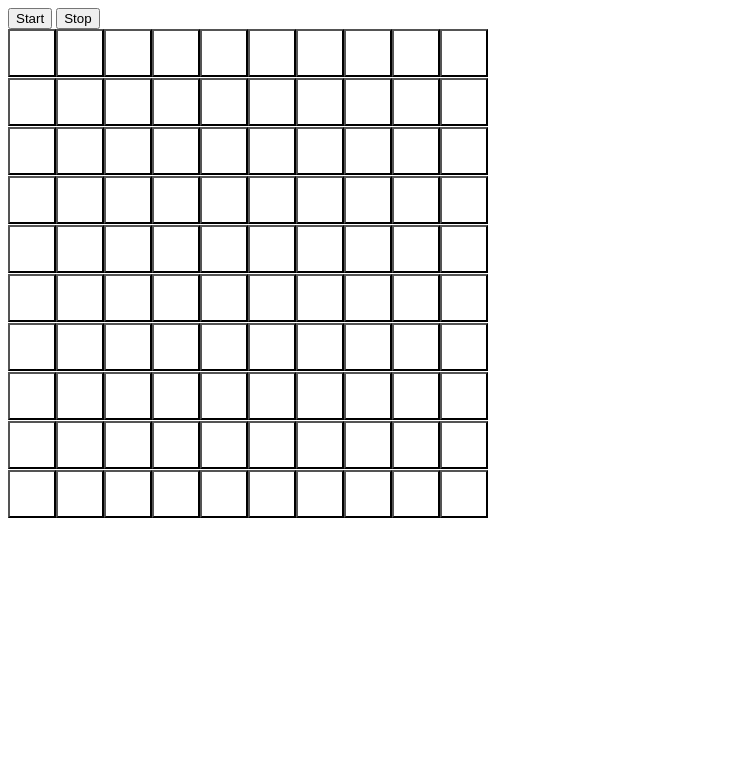
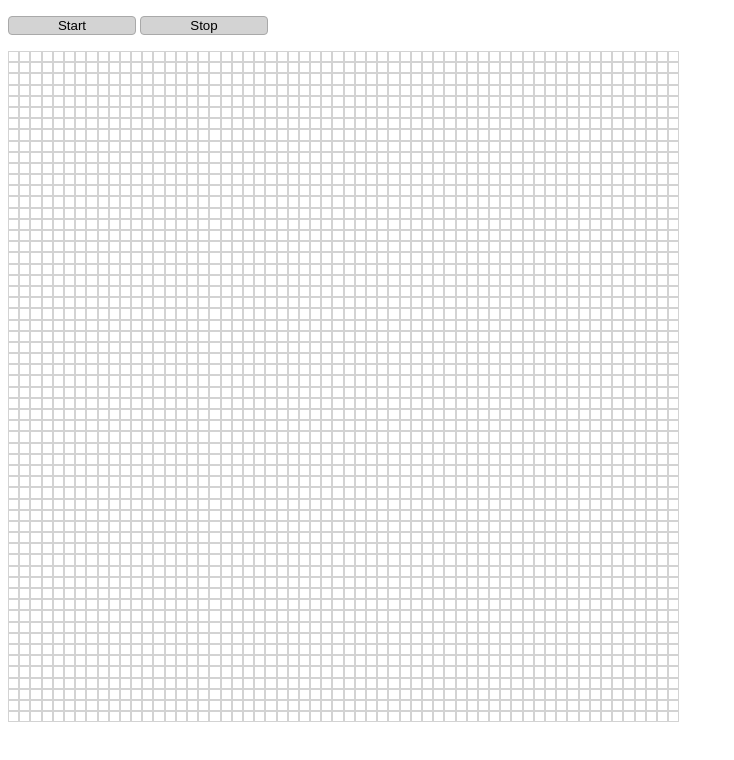
Before and after one commit to kamilpitula/game-of-life-vannilla, a website built with Vite: page game-of-life-vannilla/index.html in a window 1280 px wide. Shown: the whole page, without its empty margins (0-734 px from the left). Built offline with nearby package versions, Linux system fonts and the light colour scheme.

Commit message:
improve styles

```diff
--- a/game-of-life-vannilla/cell.js
+++ b/game-of-life-vannilla/cell.js
@@ -14,9 +14,6 @@ Cell.prototype.changeState = function () {
 };
 
 Cell.prototype.getNewState = function (aliveNeighboursCount) {
-  console.log(
-    `Updating state of cells ${this.positionX}, ${this.positionY}, n: ${aliveNeighboursCount}`
-  );
   let newState = false;
   if (!this.isAlive && aliveNeighboursCount === 3) {
     newState = true;
--- a/game-of-life-vannilla/index.html
+++ b/game-of-life-vannilla/index.html
@@ -8,8 +8,10 @@
     <link rel="stylesheet" src="./style.css" />
   </head>
   <body>
-    <button id="startBtn">Start</button>
-    <button id="stopBtn">Stop</button>
+    <div id="controls">
+      <button id="startBtn">Start</button>
+      <button id="stopBtn">Stop</button>
+    </div>
     <div id="board"></div>
   </body>
 </html>
--- a/game-of-life-vannilla/main.js
+++ b/game-of-life-vannilla/main.js
@@ -2,7 +2,7 @@ import { Game } from "./game";
 import { Board } from "./board";
 import './style.css';
 
-const game = new Game(10, 10);
+const game = new Game(60, 60);
 const board = new Board("board", game);
 board.initBoard();
 game.setUpdateViewHandler(board.updateCellView.bind(board));
@@ -15,7 +15,7 @@ function tickHandler() {
 }
 
 function startGameHandler() {
-  interval = setInterval(tickHandler, 2000);
+  interval = setInterval(tickHandler, 500);
 }
 
 function stopGameHandler() {
--- a/game-of-life-vannilla/style.css
+++ b/game-of-life-vannilla/style.css
@@ -1,9 +1,45 @@
+* {
+  box-sizing: border-box;
+}
+
+#controls {
+    margin-top: 1rem;
+    margin-bottom: 1rem;
+}
+
+#controls button{
+    background-color: lightgrey;
+    border: none;
+    width: 8rem;
+    border: 1px solid darkgray;
+    border-radius: 4px;
+}
+
+#controls button:hover{
+    background-color: darkgray;
+}
+
+.board__row {
+  font-size: 0;
+}
+
 .cell__button {
-  height: 3rem;
-  width: 3rem;
+  height: 0.7rem;
+  width: 0.7rem;
   background-color: white;
+  border: 0.7px solid lightgrey;
+  margin: 0;
+  padding: 0;
+}
+
+.cell__button:hover {
+  background-color: lightgray;
 }
 
 .cell__button--alive {
   background-color: black;
 }
+
+.cell__button--alive:hover {
+  background-color: slategray;
+}
```
